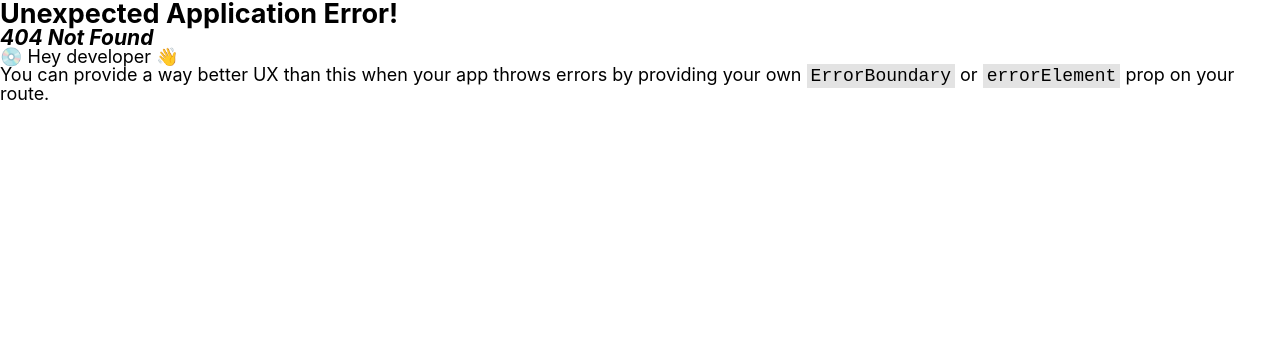
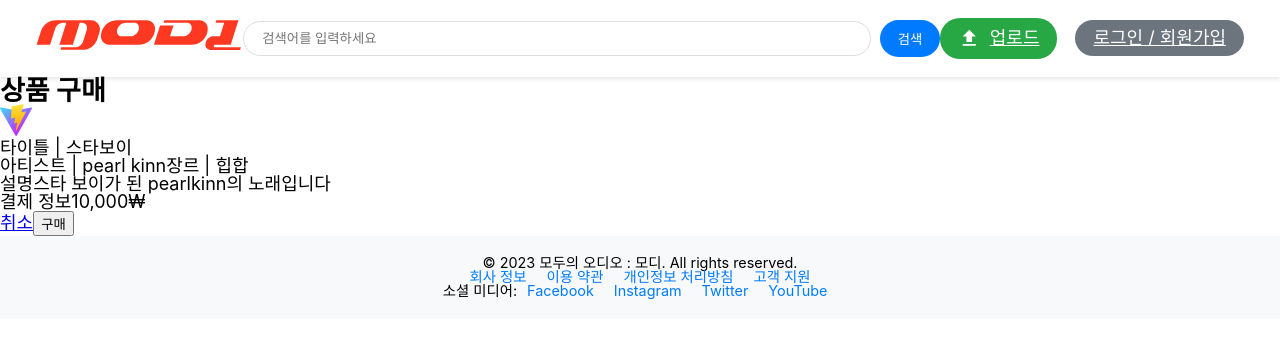
Before and after one commit to techitPlus-FE-team3/open_market_projerct, a React (Vite) app in the folder open-market/: page /productpurchase in a window 1280 px wide. Before the commit this address had no page. Shown: the top 338 px of the page. Built offline with nearby package versions, Linux system fonts and the light colour scheme; a web font is replaced by a local one.

Commit message:
:sparkles:[Feature] 라우트 수정 #84

```diff
--- a/open-market/src/routes.tsx
+++ b/open-market/src/routes.tsx
@@ -26,13 +26,13 @@ const router = createBrowserRouter(
 			<Route path="productedit/:productId" element={<ProductEdit />} />
 			<Route path="productmanage/:productId" element={<ProductManage />} />
 			{/* buy */}
-			<Route path="/products" element={<Detail />} />
-			<Route path="productpurchase/:productId" element={<Purchase />} />
+			<Route path="products" element={<Detail />} />
+			<Route path="productpurchase" element={<Purchase />} />
 			{/* user */}
 			<Route path="mypage" element={<MyPage />} />
 			<Route path="update/userId" element={<UserUpdate />} />
 			<Route path="user/userId/products" element={<UserProducts />} />
-			<Route path="user/userId/orders" element={<UserOrders />} />
+			<Route path="/orders" element={<UserOrders />} />
 			{/* signin, signup */}
 			<Route path="signin" element={<SignIn />} />
 			<Route path="signup" element={<SignUp />} />
```
